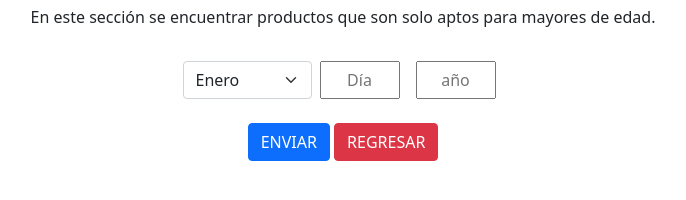
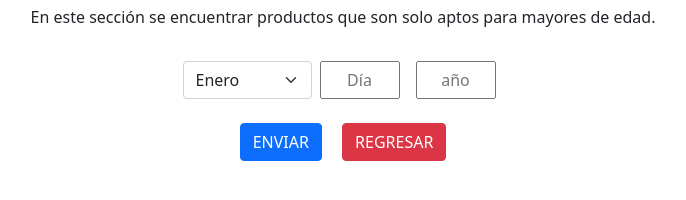
Before and after one commit to johancastillo/ct-validation-adult, a plain HTML site: page index.html in a window 1280 px wide. Shown: the part 396-596 px from the top of the page, without its empty margins (297-983 px from the left). Drawn offline with nearby package versions, Linux system fonts and the light colour scheme.

Commit message:
Adaptations of screens

```diff
--- a/index.html
+++ b/index.html
@@ -1,9 +1,10 @@
 <html>
+
 <head>
 	<!-- Fast Validation -->
 	<script>
 		let adult = sessionStorage.getItem('adult')
-			if(adult) location.href = "https://compralotodo.com/categoria-producto/licores/"
+		if (adult) location.href = "https://compralotodo.com/categoria-producto/licores/"
 	</script>
 
 
@@ -11,7 +12,8 @@
 	<meta name="viewport" content="width=device-width, initial-scale=1.0">
 
 	<title>CT validation</title>
-		<link href="https://cdn.jsdelivr.net/npm/bootstrap@5.0.0-beta1/dist/css/bootstrap.min.css" rel="stylesheet" integrity="sha384-giJF6kkoqNQ00vy+HMDP7azOuL0xtbfIcaT9wjKHr8RbDVddVHyTfAAsrekwKmP1" crossorigin="anonymous">
+	<link href="https://cdn.jsdelivr.net/npm/bootstrap@5.0.0-beta1/dist/css/bootstrap.min.css" rel="stylesheet"
+		integrity="sha384-giJF6kkoqNQ00vy+HMDP7azOuL0xtbfIcaT9wjKHr8RbDVddVHyTfAAsrekwKmP1" crossorigin="anonymous">
 
 	<link rel="stylesheet" href="./styles.css">
 
@@ -19,6 +21,7 @@
 
 <body>
 	<div class="center-absolute">
+		<div class="container-custom">
 			<img src="./logo.svg">
 			<h1>Ingresa tu fecha de nacimiento</h1>
 			<p>En este sección se encuentrar productos que son solo aptos para mayores de edad.</p>
@@ -48,11 +51,13 @@
 			</div>
 
 			<div class="mt-4">
-				<button class="btn btn-primary" id="btn-send">ENVIAR</button>
-				<button class="btn btn-danger" id="btn-back">REGRESAR</button>
+				<button class="btn btn-primary mx-2" id="btn-send">ENVIAR</button>
+				<button class="btn btn-danger mx-2" id="btn-back">REGRESAR</button>
+			</div>
 		</div>
 	</div>
 
 	<script src="./main.js"></script>
 </body>
+
 </html>
--- a/main.js
+++ b/main.js
@@ -51,12 +51,14 @@ yearEl.addEventListener('change', e => {
 })
 
 
+//
+
 // Event click
 btnSend.addEventListener('click', () => {
 
-    if(year <= anoActual && !isNaN(year) && year !== 0){
+    if(year && day){
         if(day <= dayValidation[mounth]){
-            if (year && day) {
+            if (year <= anoActual && !isNaN(year) && year !== 0) {
                 let age = calculateAge([day, mounth, year]);
 
                 if (age >= 18) {
@@ -66,13 +68,13 @@ btnSend.addEventListener('click', () => {
                     message.textContent = "No puedes ver el contenido porque no eres mayor de edad."
                 }
             }else{
-                message.textContent = "Campos vacíos"
+                message.textContent = "El año no es válido."
             }
         }else{
             message.textContent = "No es un día válido"
         }
     }else{
-        message.textContent = "El año no es válido."
+        message.textContent = "Campos vacíos."
     }
 })
 
--- a/styles.css
+++ b/styles.css
@@ -1,9 +1,17 @@
 .center-absolute{
 	display: flex;
 	flex-direction: column;
-    	justify-content: center;
-    	align-items: center;
-    	height: 100%;
+    justify-content: center;
+    align-items: center;
+    height: 100%;
+}
+
+.container-custom{
+	display: flex;
+	flex-direction: column;
+    justify-content: center;
+	align-items: center;
+	padding: 20px;
 }
 
 input{
```
Lines whose indentation alone changed are shown as unchanged.
